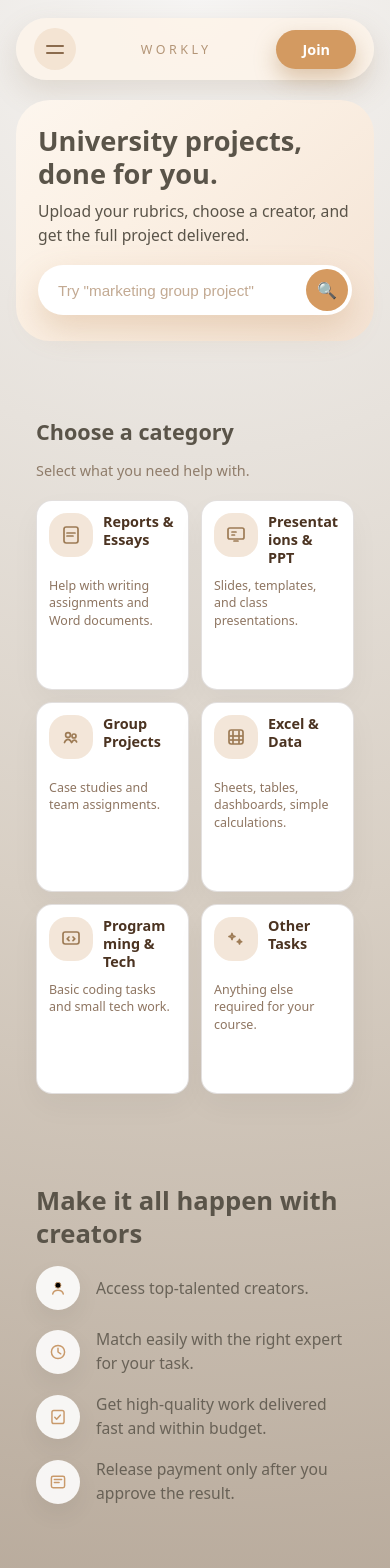
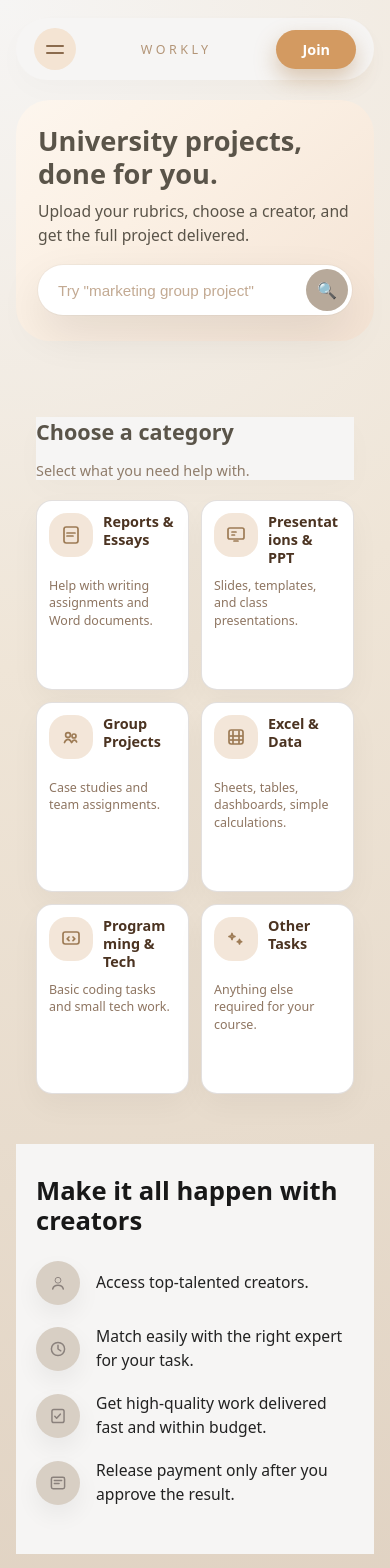
Before and after one commit to SEBRAHEIM/workly-landing, a Next.js app: page / in a window 390 px wide. Shown: the top 1568 px of the page. Built offline with nearby package versions, Linux system fonts and the light colour scheme.

Commit message:
Update nav, search, icon colors and creators section theme

```diff
--- a/styles/globals.css
+++ b/styles/globals.css
@@ -854,3 +854,163 @@ a,
     width: 100%;
   }
 }
+
+/* === THEME OVERRIDES: navbar, search bar, icons, creators section === */
+
+/* Subtle warm gradient background using sand palette */
+body {
+  background: radial-gradient(circle at top left, var(--sand-1) 0%, #efe5d7 40%, #e0d2c2 100%);
+  color: var(--sand-5);
+}
+
+/* Top navigation: calm, light, elegant */
+header,
+.top-nav,
+.top-bar,
+.nav-shell {
+  background: var(--sand-1);
+  color: var(--sand-5);
+  box-shadow: 0 10px 30px rgba(0, 0, 0, 0.02);
+}
+
+/* Logo / brand text */
+.logo-text,
+.brand-text,
+.site-title {
+  color: var(--sand-5);
+}
+
+/* Join button and primary CTA */
+.join-button,
+.primary-cta,
+button.primary {
+  background-color: var(--sand-3);
+  color: #fff;
+  border-radius: 999px;
+  border: none;
+}
+
+/* Hero search bar container */
+.hero-search,
+.search-shell,
+.search-bar {
+  background: #ffffff;
+  border-radius: 999px;
+  box-shadow:
+    0 18px 45px rgba(0, 0, 0, 0.09),
+    0 0 0 1px rgba(0, 0, 0, 0.03);
+}
+
+/* Search input */
+.hero-search input,
+.search-shell input,
+.search-bar input {
+  background: transparent;
+  border: none;
+  color: var(--sand-5);
+}
+
+/* Search button */
+.hero-search button,
+.search-shell button,
+.search-bar button {
+  background: var(--sand-3);
+  color: #ffffff;
+  border-radius: 999px;
+  border: none;
+}
+
+/* Search icon inside the button */
+.hero-search button svg *,
+.search-shell button svg *,
+.search-bar button svg * {
+  stroke: #ffffff;
+  fill: none;
+}
+
+/* Category cards: icon + title + text calm colors */
+.category-card {
+  background: #fff;
+  color: var(--sand-5);
+}
+
+/* Icon container in category cards and creators section */
+.category-card-icon,
+.creator-icon {
+  width: 44px;
+  height: 44px;
+  border-radius: 999px;
+  background-color: var(--sand-2);
+  display: flex;
+  align-items: center;
+  justify-content: center;
+}
+
+/* SVG strokes fill for category and creators icons */
+.category-card-icon svg *,
+.creator-icon svg * {
+  stroke: var(--sand-4);
+  fill: none;
+}
+
+/* Category titles and descriptions */
+.category-card-title {
+  color: var(--sand-5);
+}
+.category-card-text {
+  color: rgba(90, 84, 73, 0.9);
+}
+
+/* === "Make it all happen with creators" section === */
+
+.creators-section {
+  background: var(--sand-1);
+  color: #181818;
+  padding: 40px 20px 56px;
+}
+
+.creators-inner {
+  max-width: 640px;
+  margin: 0 auto;
+}
+
+.creators-heading {
+  font-size: 1.8rem;
+  line-height: 1.2;
+  font-weight: 700;
+  color: #181818;
+  margin-bottom: 24px;
+}
+
+.creators-list {
+  display: flex;
+  flex-direction: column;
+  gap: 20px;
+}
+
+.creator-row {
+  display: flex;
+  align-items: center;
+  gap: 16px;
+}
+
+.creator-text {
+  font-size: 1rem;
+  line-height: 1.5;
+  color: #222222;
+}
+
+/* Mobile fine-tuning */
+@media (max-width: 768px) {
+  .creators-section {
+    padding: 32px 20px 48px;
+  }
+
+  .creators-heading {
+    font-size: 1.6rem;
+  }
+
+  .creator-text {
+    font-size: 0.98rem;
+  }
+}
```
